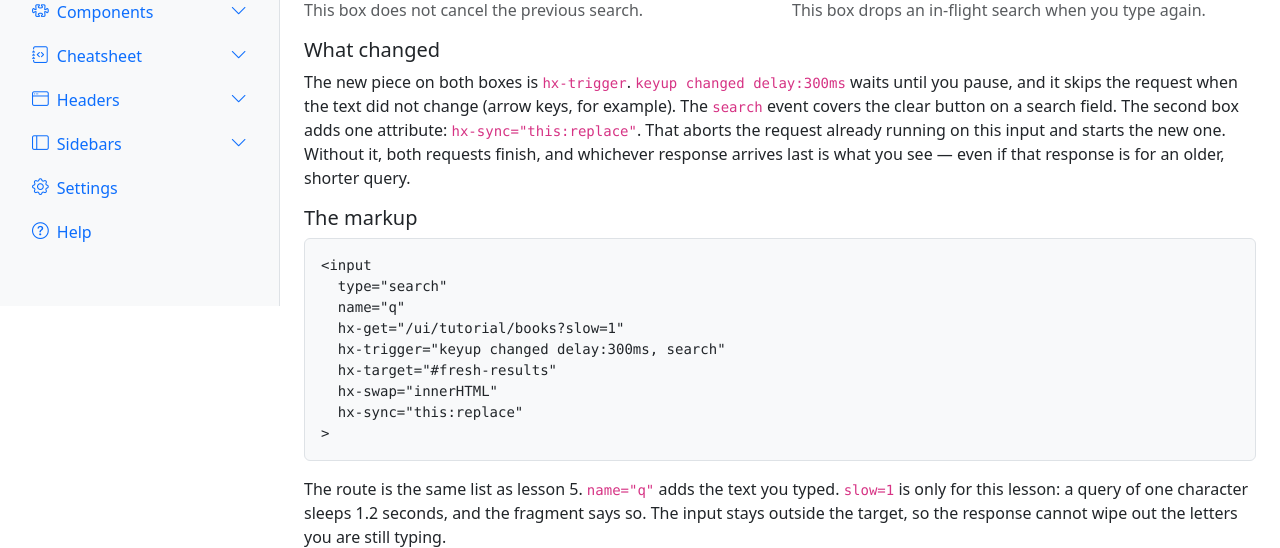
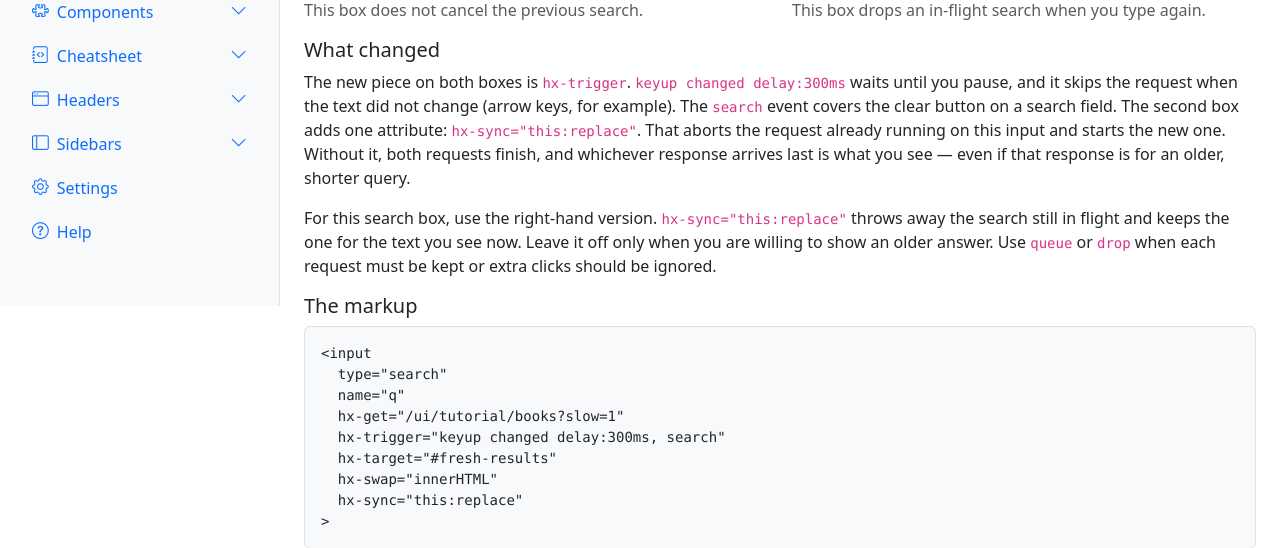
Before and after one commit to tgogos/htmx-bootstrap-tutorial, a FastAPI app: template app/ui/templates/tutorial/lesson_6.html in a window 1280 px wide. Shown: the part 494-1042 px from the top of the page. Run offline with FastAPI, Linux system fonts and the light colour scheme; the template is opened without the code that fills it, so the values that code supplies are empty; parts of the project's set-up code (start-up, migrations or seed data) failed here and were passed over; some libraries are stand-ins or nearby versions.

Commit message:
Say that a search box should cancel the in-flight request so the list matches the text on screen.
Co-authored-by: Cursor <cursoragent@cursor.com>

```diff
--- a/app/ui/templates/tutorial/lesson_6.html
+++ b/app/ui/templates/tutorial/lesson_6.html
@@ -50,6 +50,7 @@
 
 <h2 class="h5">What changed</h2>
 <p>The new piece on both boxes is <code>hx-trigger</code>. <code>keyup changed delay:300ms</code> waits until you pause, and it skips the request when the text did not change (arrow keys, for example). The <code>search</code> event covers the clear button on a search field. The second box adds one attribute: <code>hx-sync="this:replace"</code>. That aborts the request already running on this input and starts the new one. Without it, both requests finish, and whichever response arrives last is what you see — even if that response is for an older, shorter query.</p>
+<p>For this search box, use the right-hand version. <code>hx-sync="this:replace"</code> throws away the search still in flight and keeps the one for the text you see now. Leave it off only when you are willing to show an older answer. Use <code>queue</code> or <code>drop</code> when each request must be kept or extra clicks should be ignored.</p>
 
 <h2 class="h5">The markup</h2>
 <pre class="bg-body-tertiary border rounded p-3 small mb-3"><code>&lt;input
```
